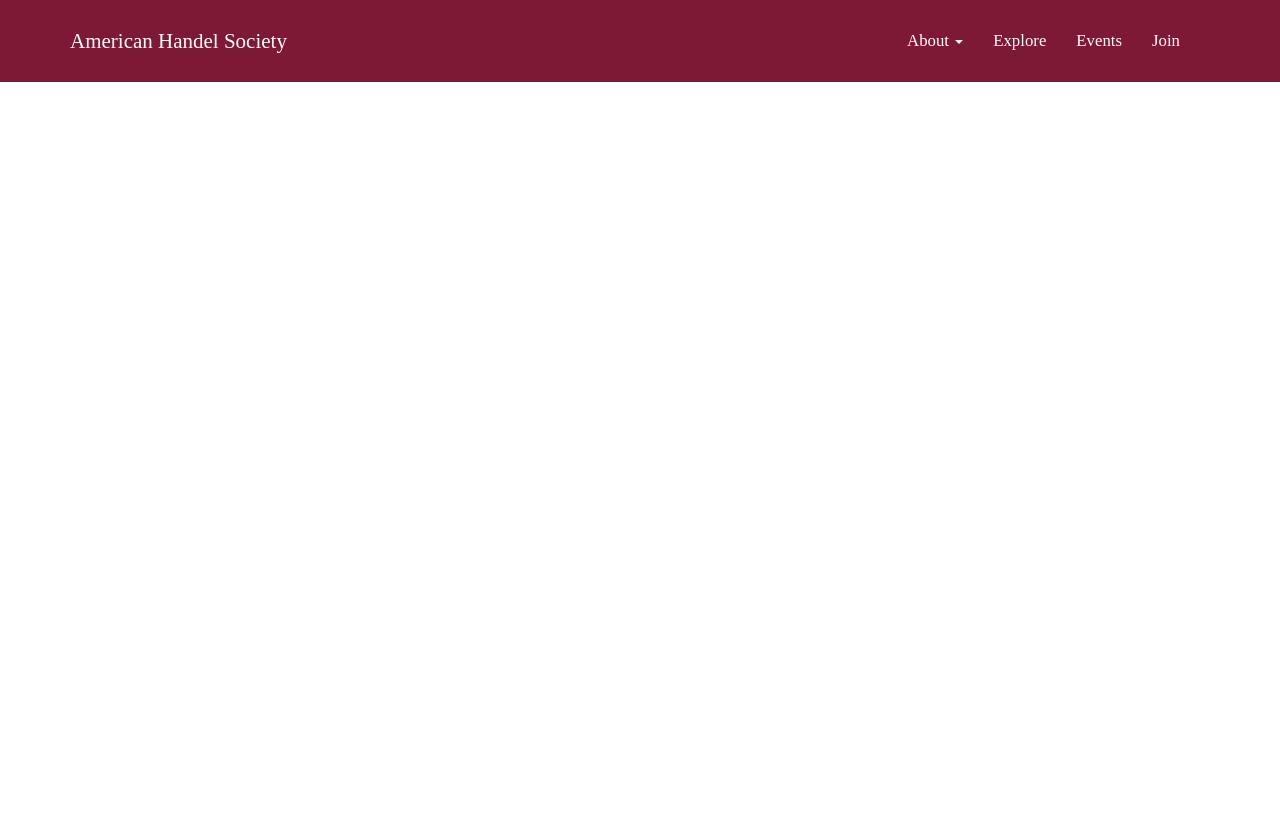
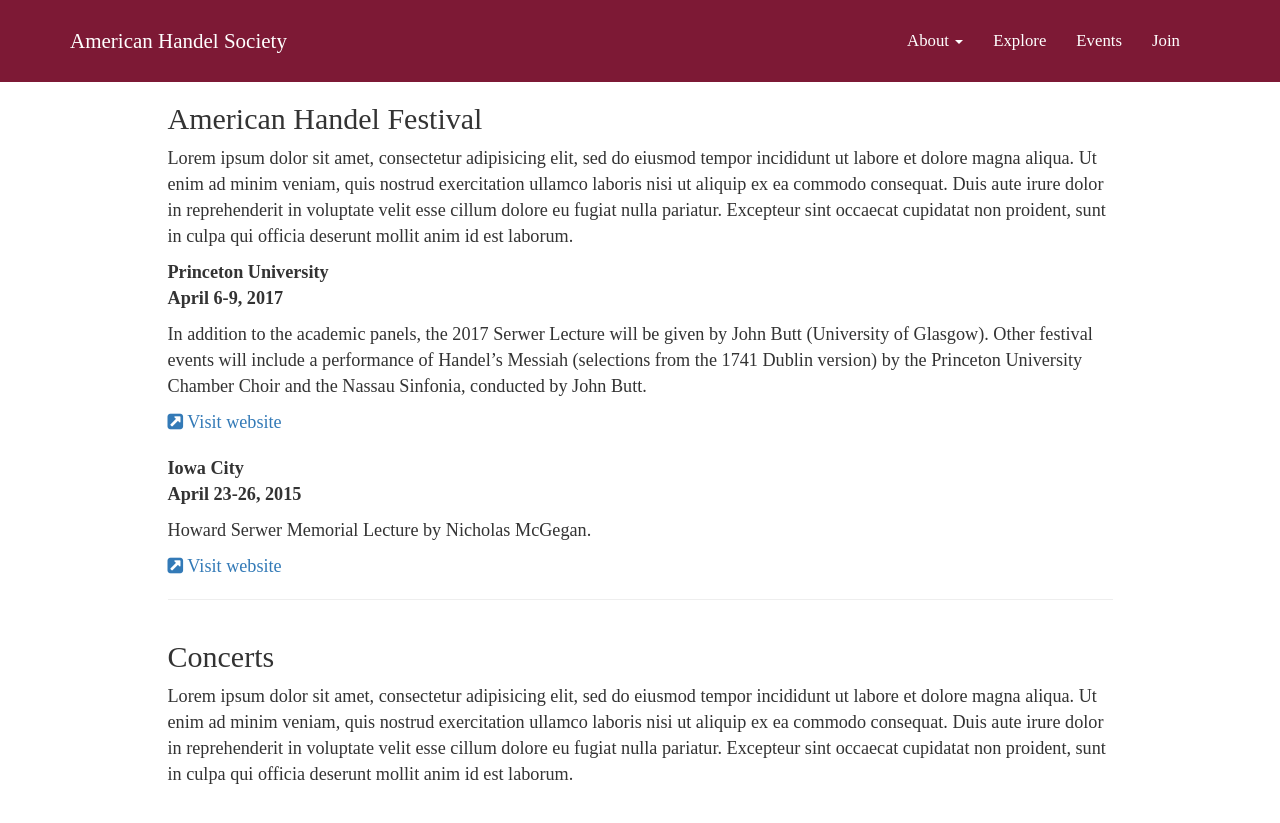
Before and after one commit to americanhandelsociety/americanhandelsociety.org, a Jekyll site: the page built from events.html, in a window 1280 px wide. Shown: the top 823 px of the page. Built offline with Jekyll 4.4.1, drawn with Linux system fonts in a browser that asks for light colours; nearby versions of some CDN libraries; some web fonts are replaced.

Commit message:
Make some content

```diff
--- a/_includes/home-nav.html
+++ b/_includes/home-nav.html
@@ -31,5 +31,6 @@
           </li>
       </ul>
     </div>
+    <!-- /.nav-collapse -->
   </div>
 </nav>
--- a/_includes/nav.html
+++ b/_includes/nav.html
@@ -10,7 +10,7 @@
       <a class="navbar-brand" href="/">American Handel Society</a>
     </div>
 
-    <div id="navbar navbar-main" class="collapse navbar-collapse">
+    <div id="navbar" class="collapse navbar-collapse">
       <ul class="nav navbar-nav pull-right" id="dropdown-results">
           <li class="dropdown">
             <a class="main-drop" role="button" data-toggle="dropdown" href="#">About <b class="caret"></b></a>
@@ -31,6 +31,27 @@
           </li>
       </ul>
     </div>
+<!--     <div id="navbar" class="collapse navbar-collapse">
+      <ul class="nav navbar-nav pull-right" id="dropdown-results">
+          <li class="dropdown">
+            <a id="drop4" role="button" data-toggle="dropdown" href="#">About <b class="caret"></b></a>
+            <ul id="menu1" class="dropdown-menu" role="menu" aria-labelledby="drop4">
+              <li role="presentation"><a role="menuitem" tabindex="-1" href="#">About the society</a></li>
+              <li role="presentation"><a role="menuitem" tabindex="-1" href="#">Newsletter</a></li>
+              <li role="presentation"><a role="menuitem" tabindex="-1" href="#">Awards</a></li>
+            </ul>
+          </li>
+          <li>
+            <a href="/explore/"> Explore</a>
+          </li>
+          <li>
+            <a href="/events/" class="btn-print"> Events</a>
+          </li>
+          <li>
+            <a href="/join/" class="btn-print"> Join</a>
+          </li>
+      </ul>
+    </div> -->
     <!-- /.nav-collapse -->
   </div>
 </nav>
--- a/css/custom.css
+++ b/css/custom.css
@@ -4,6 +4,10 @@
 
 h1, h2, h3, h4, h5, nav {
     font-family: 'IM Fell English SC', serif;
+}
+
+p, a, div#join-page li {
+    font-size: 1.3em;
 }
 
 @media screen and (min-width: 768px) {
@@ -27,6 +31,14 @@
 
 .navbar a {
   color: #333333;
+}
+
+.navbar-toggle .icon-bar {
+    background-color: #333333;
+}
+
+.navbar#main-nav .navbar-toggle .icon-bar {
+    background-color: #fff;
 }
 
 .navbar#main-nav {
--- a/events.html
+++ b/events.html
@@ -3,3 +3,57 @@
 ---
 
 {% include nav.html %}
+
+<div class='container'>
+  <div class='row'>
+    <div class='col-md-10 col-md-offset-1'>
+
+      <div class="row">
+        <div class='col-md-12'>
+
+          <h2>American Handel Festival</h2>
+          <p>Lorem ipsum dolor sit amet, consectetur adipisicing elit, sed do eiusmod
+          tempor incididunt ut labore et dolore magna aliqua. Ut enim ad minim veniam,
+          quis nostrud exercitation ullamco laboris nisi ut aliquip ex ea commodo
+          consequat. Duis aute irure dolor in reprehenderit in voluptate velit esse
+          cillum dolore eu fugiat nulla pariatur. Excepteur sint occaecat cupidatat non
+          proident, sunt in culpa qui officia deserunt mollit anim id est laborum.</p>
+
+          <div class="row">
+            <div class="col-xs-12">
+              <p><strong>Princeton University</br>April 6-9, 2017</strong></p>
+              <p>In addition to the academic panels, the 2017 Serwer Lecture will be given by John Butt (University of Glasgow). Other festival events will include a performance of Handel’s Messiah (selections from the 1741 Dublin version) by the Princeton University Chamber Choir and the Nassau Sinfonia, conducted by John Butt.</p>
+              <a href="https://ahs2017.princeton.edu/" target="_blank"><i class="fa fa-external-link-square" aria-hidden="true"></i> Visit website</a>
+            </div>
+          </div>
+          <br>
+          <div class="row">
+            <div class="col-xs-12">
+              <p><strong>Iowa City</br>April 23-26, 2015</strong></p>
+              <p>Howard Serwer Memorial  Lecture by Nicholas McGegan.</p>
+              <a href="https://music.uiowa.edu/resources/news/joint-meeting-american-handel-society-society-seventeenth-century-music" target="_blank"><i class="fa fa-external-link-square" aria-hidden="true"></i> Visit website</a>
+            </div>
+          </div>
+
+        </div>
+      </div>
+
+      <hr />
+
+      <div class="row">
+        <div class='col-md-12'>
+          <h2>Concerts</h2>
+           <p>Lorem ipsum dolor sit amet, consectetur adipisicing elit, sed do eiusmod
+          tempor incididunt ut labore et dolore magna aliqua. Ut enim ad minim veniam,
+          quis nostrud exercitation ullamco laboris nisi ut aliquip ex ea commodo
+          consequat. Duis aute irure dolor in reprehenderit in voluptate velit esse
+          cillum dolore eu fugiat nulla pariatur. Excepteur sint occaecat cupidatat non
+          proident, sunt in culpa qui officia deserunt mollit anim id est laborum.</p>
+
+        </div>
+      </div>
+
+
+    </div>
+  </div>
+</div>
```
Also changed, not shown: join.html (+14 -9 lines).
